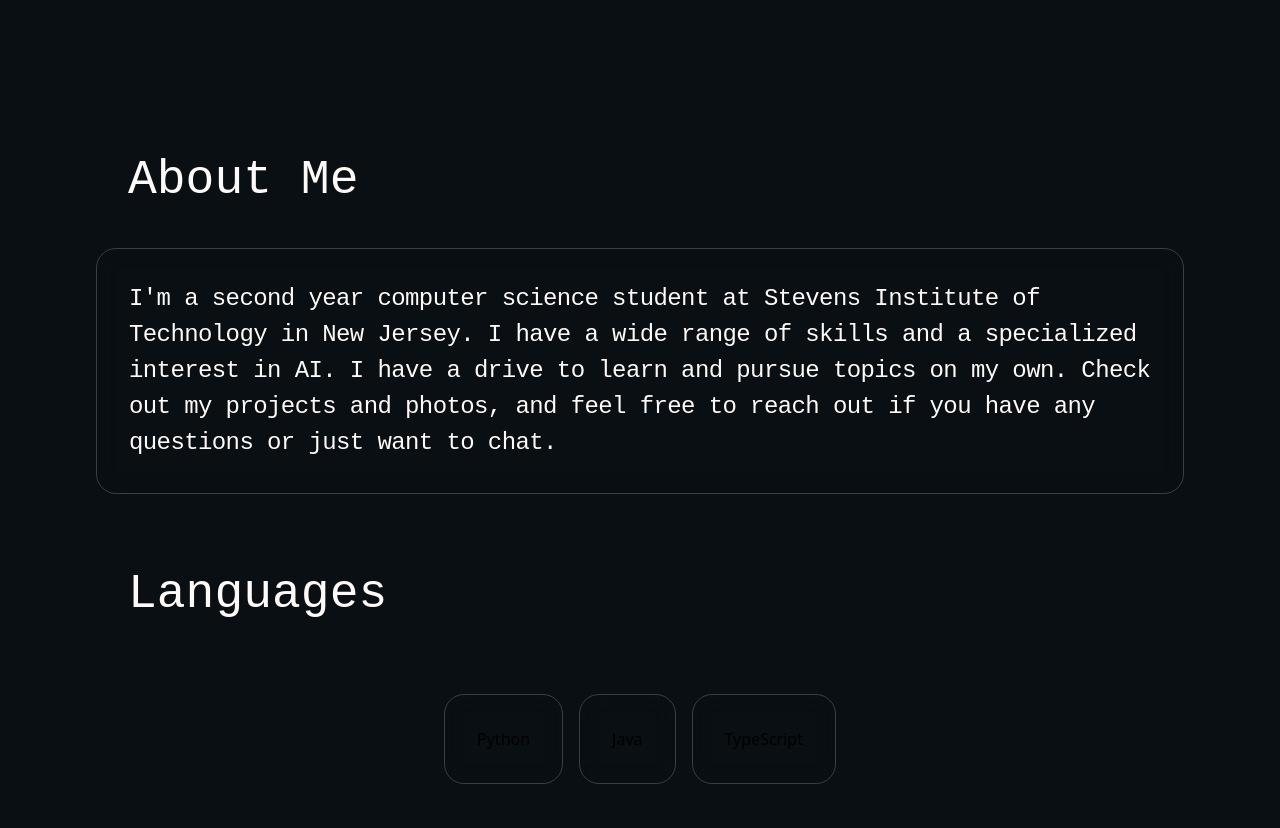
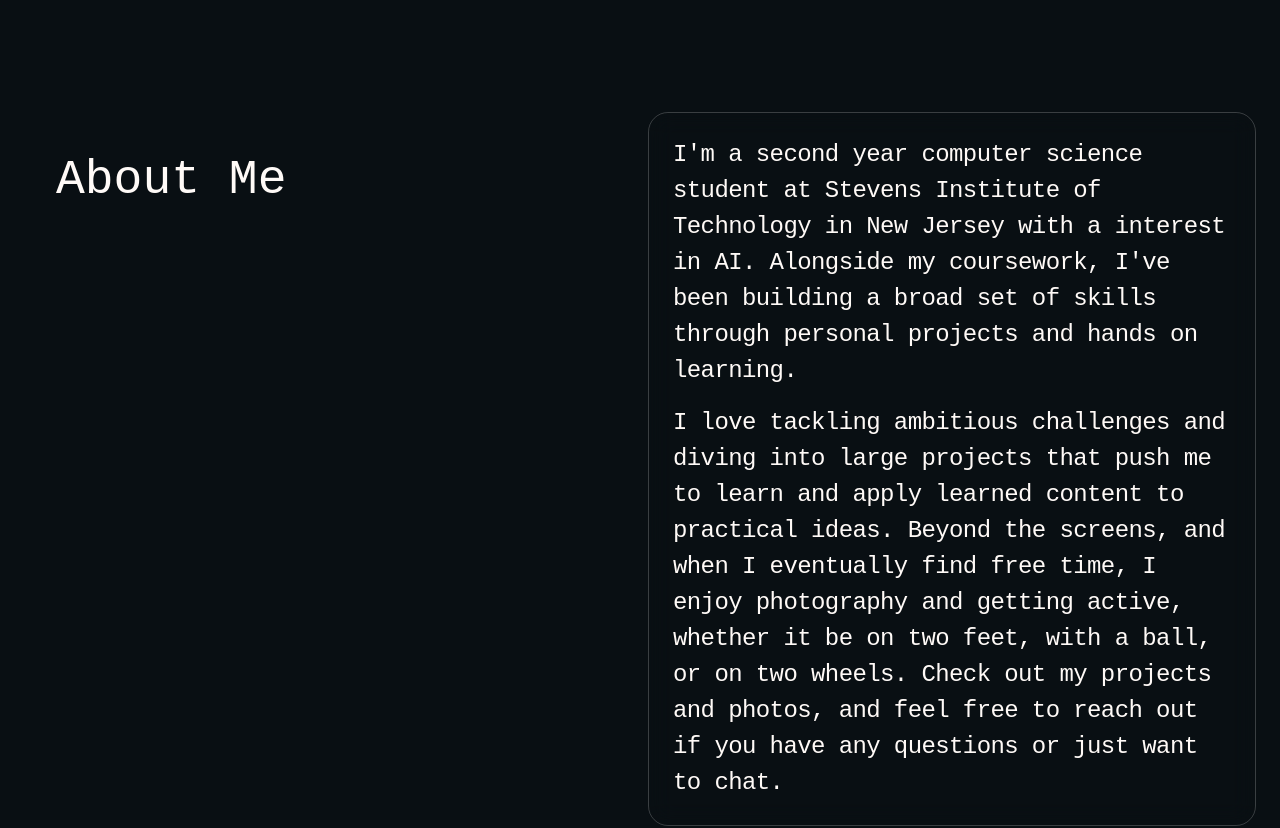
Before and after one commit to Teriyake4/Personal-Site, a React (Create React App) app: page / in a window 1280 px wide. Shown: the part 1200-2028 px from the top of the page. Built offline with nearby package versions, Linux system fonts and the light colour scheme.

Commit message:
Adjustments to fit mobile

```diff
--- a/src/app/gallery/Page.tsx
+++ b/src/app/gallery/Page.tsx
@@ -6,7 +6,7 @@ import { motion } from "framer-motion";
 
 function event(eventName: string, previewImg: string, link: string): React.ReactNode {
     return (
-        <div className="my-8 mx-[6rem] rounded-[30px] overflow-hidden bg-white/5 backdrop-blur-md border border-white/20 p-3">
+        <div className="my-1 rounded-[30px] overflow-hidden bg-white/5 backdrop-blur-md border border-white/20 p-2">
             <Link to={link}>
                 <h2 className="text-[1.2rem] text-textcolor font-spaceMono p-1">
                     {eventName}
@@ -15,7 +15,7 @@ function event(eventName: string, previewImg: string, link: string): React.React
                     <section className="flex justify-center">
                         <motion.img
                             src={previewImg}
-                            className="w-full h-full object-cover cursor-pointer"
+                            className="w-full h-[16rem] object-cover cursor-pointer"
                         />
                     </section>
                 </nav>
@@ -29,10 +29,10 @@ export default function Page() {
 
     return (
         <div className="flex flex-col items-center h-screen bg-base">
-            <h1 className="my-[2rem] text-[3rem] text-textcolor mb-4 font-spaceMono">
+            <h1 className="my-[6rem] text-[3rem] text-textcolor mb-4 font-spaceMono">
                 Gallery
             </h1>
-            <section className="flex justify-center mx-[6rem]">
+            <section className="flex justify-center m-6">
                 {event(
                     "North California/Oregon",
                     "https://bhijoddwq2a3q5hu.public.blob.vercel-storage.com/road_trip_2025/DSC01747-Pano_disp.jpeg",
--- a/src/app/home/Page.tsx
+++ b/src/app/home/Page.tsx
@@ -37,7 +37,7 @@ export default function Page() {
                 style={{ y: yName }}
                 className="
                     absolute z-10 flex items-center justify-center text-center w-full h-full tracking-[-0.06em] text-white font-spaceMono font-bold
-                    text-[3rem] sm:text-[3rem] md:text-[4rem] lg:text-[6rem]
+                    text-[2.5rem] sm:text-[3rem] md:text-[4rem] lg:text-[6rem]
                 "
             >
                 Hey — I'm Ian
@@ -46,48 +46,52 @@ export default function Page() {
                 style={{ y: ySub }}
                 className="
                     absolute z-10 bottom-[6.5rem] text-white font-spaceMono
-                    text-[0.9rem] sm:text-[0.9rem] md:text-[0.9rem] lg:text-[1rem]
+                    text-[0.7rem] sm:text-[0.9rem] md:text-[0.9rem] lg:text-[1rem]
                 "
             >
                 Welcome to my personal portfolio website
             </motion.div>
         </div>
 
-        <div className="relative h-screen bg-base top-[30rem] p-50 mx-[6rem]">
+        <div className="relative h-screen top-[10rem] md:top-[30rem] p-50 mx-6">
             {/*  Intro */}
-            <div className="my-8">
+            <div className="my-4 md:my-8 grid grid-cols-1 md:grid-cols-2 gap-4">
                 <h2 className="text-[3rem] text-textcolor font-spaceMono p-8">
                     About Me
                 </h2>
-                <div className="backdrop-blur-md rounded-[20px] border border-white/20 p-8">
-                    <section className="flex justify-center">
+                <div className="backdrop-blur-md rounded-[20px] border border-white/20 p-6">
+                    <section className="flex flex-col justify-center gap-4">
                         <p className="
                             text-textcolor font-spaceMono tracking-tight
                             text-[1rem] sm:text-[1rem] md:text-[1.2rem] lg:text-[1.5rem]
                         ">
-                            I'm a second year computer science student at Stevens Institute of Technology in New Jersey.
-                            I have a wide range of skills and a specialized interest in AI. I have a drive to learn and pursue topics on my own.
+                            I'm a second year computer science student at Stevens Institute of Technology in New Jersey with a interest in AI.
+                            Alongside my coursework, I've been building a broad set of skills through personal projects and hands on learning.
+                        </p>
+                        <p className="
+                            text-textcolor font-spaceMono tracking-tight
+                            text-[1rem] sm:text-[1rem] md:text-[1.2rem] lg:text-[1.5rem]
+                        ">
+                            I love tackling ambitious challenges and diving into large projects that push me to learn and apply learned content to practical ideas.
+                            Beyond the screens, and when I eventually find free time, I enjoy photography and getting active, whether it be on two feet, with a ball, or on two wheels.
                             Check out my projects and photos, and feel free to reach out if you have any questions or just want to chat.
                         </p>
                     </section>
                 </div>
             </div>
-            {/* Languages */}
+            {/* Contact */}
             <div className="my-8">
                 <section className="p-50">
                     <h2 className="text-[3rem] text-textcolor font-spaceMono p-8">
-                        Languages
+                        Contact
                     </h2>
                 </section>
                 <div className="flex flex-row gap-4 m-8 justify-center">
-                    <div className="backdrop-blur-md rounded-[20px] border border-white/20 p-8">
-                        Python
+                    <div className="text-textcolor font-spaceMono backdrop-blur-md rounded-[20px] border border-white/20 p-8">
+                        LinkedIn
                     </div>
-                    <div className="backdrop-blur-md rounded-[20px] border border-white/20 p-8">
-                        Java
-                    </div>
-                    <div className="backdrop-blur-md rounded-[20px] border border-white/20 p-8">
-                        TypeScript
+                    <div className="text-textcolor font-spaceMono backdrop-blur-md rounded-[20px] border border-white/20 p-8">
+                        GitHub
                     </div>
                 </div>
             </div>
--- a/src/components/Header.tsx
+++ b/src/components/Header.tsx
@@ -30,7 +30,7 @@ export default function Header() {
     return (
         <motion.header
             className={
-                "fixed flex justify-between align-items-start bottom-10 left-0 right-0 w-full min-w-screen mx-auto py-4 z-50 backdrop-blur-md rounded-[20px] border border-white/20 shadow-lg p-8 max-w-[90%] sm:max-w-[90%] md:max-w-[50%] lg:max-w-[25%]"
+                "fixed flex justify-between align-items-start top-6 left-0 right-0 w-full min-w-screen mx-auto py-4 z-50 backdrop-blur-md rounded-[20px] border border-white/20 shadow-lg p-8 max-w-[90%] sm:max-w-[80%] md:max-w-[50%] lg:max-w-[25%]"
             }
             initial = "initial"
             animate = {isVisible ? "final" : "initial"}
@@ -40,7 +40,7 @@ export default function Header() {
                 <Link to="/gallery" className="hover:underline">GALLERY</Link>
             </nav>
             <nav className="space-x-3 text-textcolor font-large font-spaceMono text-center flex">
-                <Link to="/home" className="hover:underline">HOME</Link>
+                <Link to="/" className="hover:underline">HOME</Link>
             </nav>
             <nav className="space-x-3 text-textcolor font-large font-robot text-spaceMono flex">
                 <Link to="/projects" className="hover:underline">PROJECTS</Link>
```
Also changed, not shown: src/app/gallery/road_trip/Page.tsx (+10 -12 lines).
